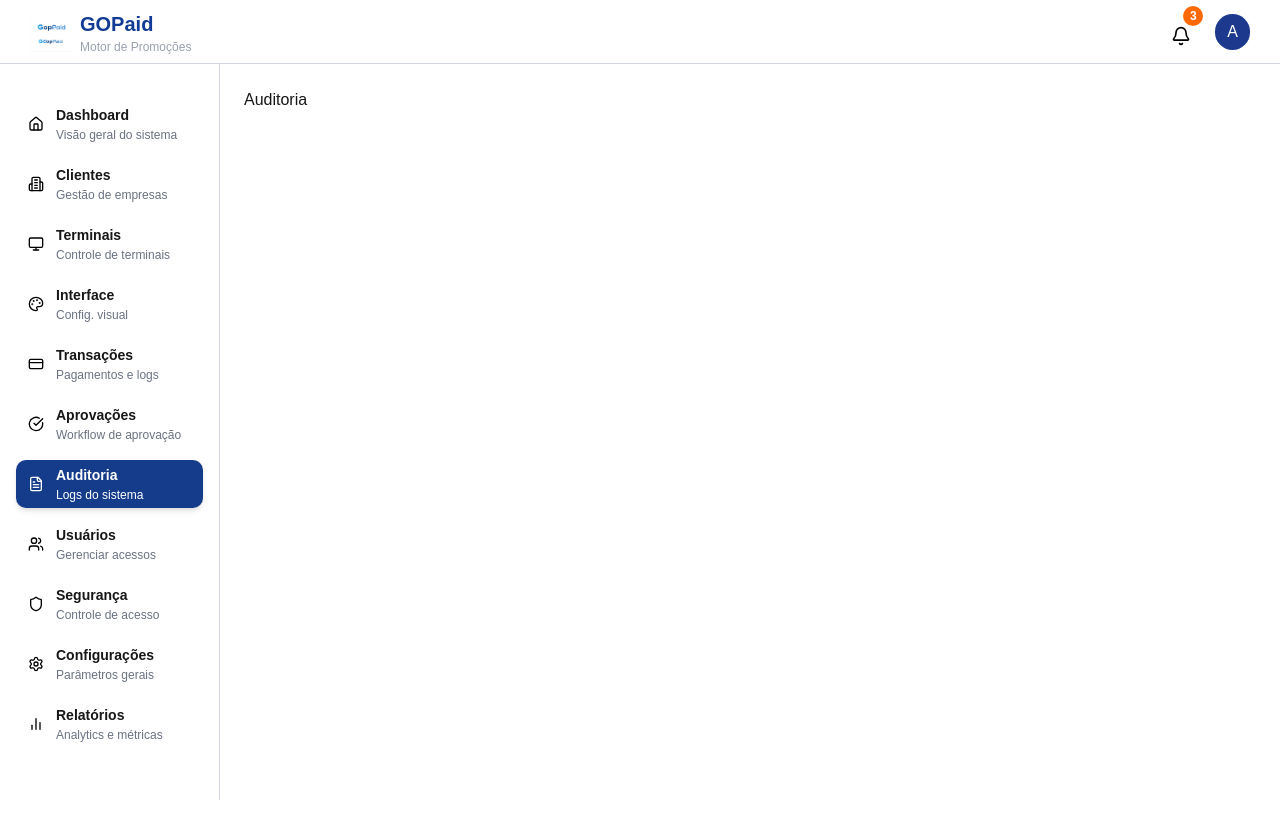
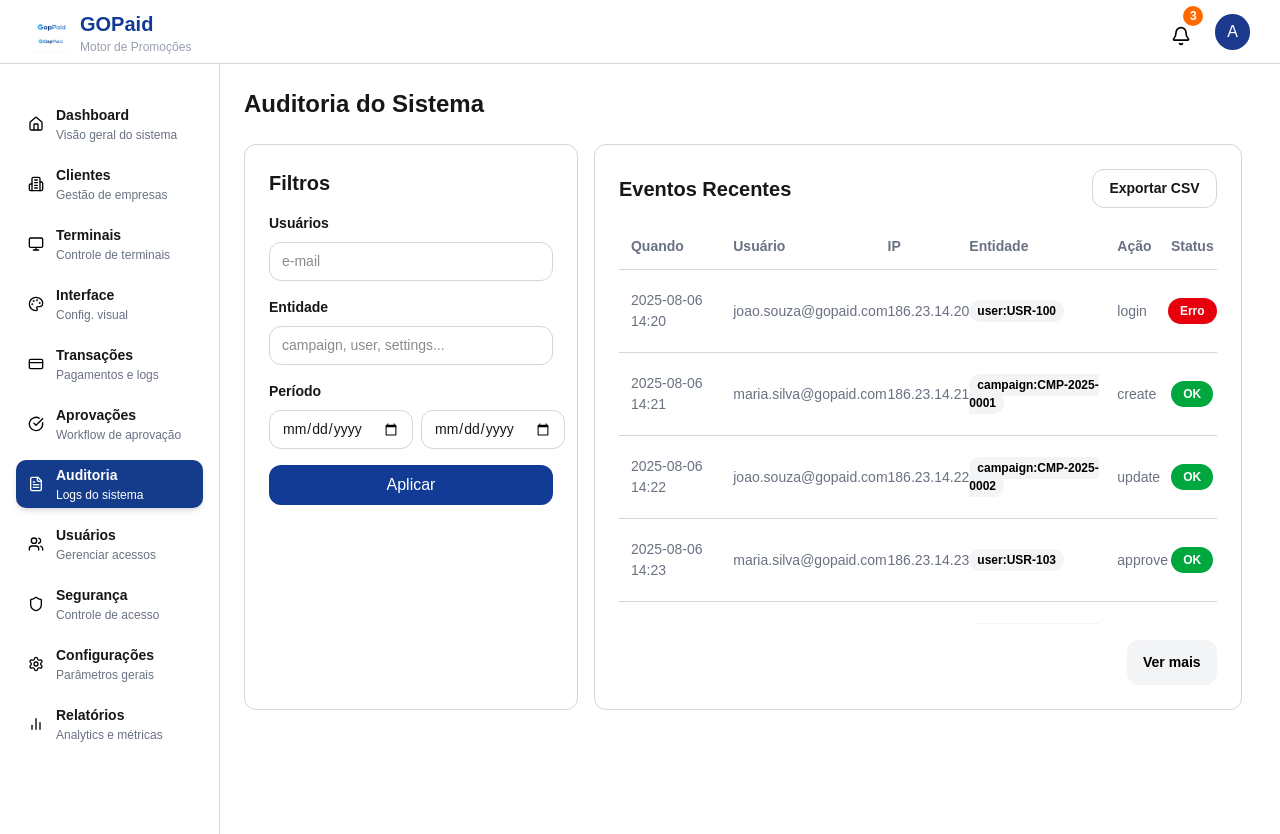
Before and after one commit to JohannPDaniel/Meu-projeto, a Next.js app: page /auditoria in a window 1280 px wide. Before the commit the page ends 800 px from the top, so only its background shows below. Built offline with nearby package versions, Linux system fonts and the light colour scheme.

Commit message:
fazendo a pagina de auditoria

```diff
--- a/src/app/auditoria/page.tsx
+++ b/src/app/auditoria/page.tsx
@@ -1,7 +1,144 @@
-import { AppLayout } from "../../components/appLayout";
+import { AppLayout } from '../../components/appLayout';
+import { tableAuditoria } from '../../components/auditoria/tableAuditoria';
 
 export default function auditoria() {
 	return (
-		<AppLayout>Auditoria</AppLayout>
+		<AppLayout>
+			<h1 className='text-2xl font-bold'>Auditoria do Sistema</h1>
+
+			<div className='flex  gap-4'>
+				<form className='w-[33%] flex flex-col gap-4 border border-gray-300 rounded-xl p-6'>
+					<h1 className='text-xl font-bold'>Filtros</h1>
+
+					<label className='flex flex-col gap-2'>
+						<span className='text-[14px] font-bold'>Usuários</span>
+						<input
+							type='email'
+							placeholder='e-mail'
+							className='text-[14px] border border-gray-300 rounded-xl py-2 pl-3 focus:outline-none focus:ring-2 focus:ring-blue-500'
+						/>
+					</label>
+					<label className='flex flex-col gap-2'>
+						<span className='text-[14px] font-bold'>Entidade</span>
+						<input
+							type='text'
+							placeholder='campaign, user, settings...'
+							className='text-[14px] border border-gray-300 rounded-xl py-2 pl-3 focus:outline-none focus:ring-2 focus:ring-blue-500'
+						/>
+					</label>
+					<label className='flex flex-col gap-2'>
+						<span className='text-[14px] font-bold'>Período</span>
+						<div className='flex gap-2'>
+							<input
+								type='date'
+								placeholder='campaign, user, settings...'
+								className='w-full text-[14px] border border-gray-300 rounded-xl py-2 px-3 focus:outline-none focus:ring-2 focus:ring-blue-500'
+							/>
+							<input
+								type='date'
+								placeholder='campaign, user, settings...'
+								className='w-full text-[14px] border border-gray-300 rounded-xl py-2 px-3 focus:outline-none focus:ring-2 focus:ring-blue-500'
+							/>
+						</div>
+					</label>
+
+					<button
+						type='submit'
+						className='w-full py-2 px-3 bg-[#113b94] rounded-xl text-white'>
+						Aplicar
+					</button>
+				</form>
+
+				<div className='w-[64%] flex flex-col gap-4 border border-gray-300 rounded-xl p-6'>
+					<div className='flex items-center justify-between'>
+						<h1 className='text-xl font-bold'>Eventos Recentes</h1>
+
+						<button className='peer text-[14px] px-4 py-2 border border-gray-300 rounded-xl font-bold hover:bg-blue-100 hover:text-blue-900 cursor-pointer hover:shadow-lg'>
+							Exportar CSV
+						</button>
+					</div>
+
+					<div
+						className='max-h-100 overflow-y-auto rounded-xl [scrollbar-width:thin] [scrollbar-color:#d1d5db_transparent]
+    [&::-webkit-scrollbar]:w-2 [&::-webkit-scrollbar]:h-2
+    [&::-webkit-scrollbar-track]:bg-transparent
+    [&::-webkit-scrollbar-thumb]:bg-[#e5e7eb]
+    [&::-webkit-scrollbar-thumb]:rounded-full
+    [&::-webkit-scrollbar-thumb]:border-2 [&::-webkit-scrollbar-thumb]:border-transparent
+    [&::-webkit-scrollbar-thumb]:bg-clip-content
+    hover:[&::-webkit-scrollbar-thumb]:bg-[#cbd5e1]'>
+						<table className='min-w-full'>
+							<thead className='sticky top-0 bg-white z-10'>
+								<tr className='border-gray-300 hover:bg-gray-50'>
+									<th className='text-left text-[14px] text-gray-500 py-3 pl-3'>
+										Quando
+									</th>
+									<th className='text-left text-[14px] text-gray-500 py-3'>
+										Usuário
+									</th>
+									<th className='text-left text-[14px] text-gray-500 py-3'>
+										IP
+									</th>
+									<th className='text-left text-[14px] text-gray-500 py-3'>
+										Entidade
+									</th>
+									<th className='text-left text-[14px] text-gray-500 py-3'>
+										Ação
+									</th>
+									<th className='text-center text-[14px] text-gray-500 py-3'>
+										Status
+									</th>
+								</tr>
+							</thead>
+
+							<tbody>
+								{tableAuditoria.map((ta, index) => (
+									<tr
+										key={index}
+										className='border-t border-gray-300 hover:bg-gray-50'>
+										<td className='text-left text-[14px] text-gray-500 py-5 pl-3'>
+											{ta.quando}
+										</td>
+										<td className='text-left text-[14px] text-gray-500 py-5'>
+											{ta.usuario}
+										</td>
+										<td className='text-left text-[14px] text-gray-500 py-5'>
+											{ta.ip}
+										</td>
+										<td className='text-left text-[12px] text-black font-bold py-5'>
+											<span className='bg-gray-100 rounded-2xl px-2 py-1'>
+												{ta.entidade}
+											</span>
+										</td>
+										<td className='text-left text-[14px] text-gray-500 py-5'>
+											{ta.acao}
+										</td>
+										<td className='text-center py-3'>
+											<span
+												className={`inline-flex items-center px-3 py-1 rounded-2xl text-[12px] font-bold
+											${
+												ta.status === 'OK'
+													? 'bg-green-600 text-white'
+													: ta.status === 'Erro'
+													? 'bg-red-600 text-white'
+													: 'bg-gray-300 text-gray-800'
+											}`}>
+												{ta.status}
+											</span>
+										</td>
+									</tr>
+								))}
+							</tbody>
+						</table>
+					</div>
+
+					<div className='flex justify-end'>
+						<button className='bg-gray-100 text-black font-bold text-[14px] px-4 py-3 rounded-xl hover:shadow-lg cursor-pointer'>
+							Ver mais
+						</button>
+					</div>
+				</div>
+			</div>
+		</AppLayout>
 	);
 }
--- /dev/null
+++ b/src/components/auditoria/tableAuditoria.tsx
@@ -0,0 +1,98 @@
+export const tableAuditoria = [
+	{
+		quando: '2025-08-06 14:20',
+		usuario: 'joao.souza@gopaid.com',
+		ip: '186.23.14.20',
+		entidade: 'user:USR-100',
+		acao: 'login',
+		status: 'Erro',
+	},
+	{
+		quando: '2025-08-06 14:21',
+		usuario: 'maria.silva@gopaid.com',
+		ip: '186.23.14.21',
+		entidade: 'campaign:CMP-2025-0001',
+		acao: 'create',
+		status: 'OK',
+	},
+	{
+		quando: '2025-08-06 14:22',
+		usuario: 'joao.souza@gopaid.com',
+		ip: '186.23.14.22',
+		entidade: 'campaign:CMP-2025-0002',
+		acao: 'update',
+		status: 'OK',
+	},
+	{
+		quando: '2025-08-06 14:23',
+		usuario: 'maria.silva@gopaid.com',
+		ip: '186.23.14.23',
+		entidade: 'user:USR-103',
+		acao: 'approve',
+		status: 'OK',
+	},
+	{
+		quando: '2025-08-06 14:24',
+		usuario: 'joao.souza@gopaid.com',
+		ip: '186.23.14.24',
+		entidade: 'campaign:CMP-2025-0004',
+		acao: 'reject',
+		status: 'OK',
+	},
+	{
+		quando: '2025-08-06 14:25',
+		usuario: 'maria.silva@gopaid.com',
+		ip: '186.23.14.25',
+		entidade: 'campaign:CMP-2025-0000',
+		acao: 'logout',
+		status: 'Erro',
+	},
+	{
+		quando: '2025-08-06 14:26',
+		usuario: 'joao.souza@gopaid.com',
+		ip: '186.23.14.26',
+		entidade: 'user:USR-106',
+		acao: 'login',
+		status: 'OK',
+	},
+	{
+		quando: '2025-08-06 14:27',
+		usuario: 'maria.silva@gopaid.com',
+		ip: '186.23.14.27',
+		entidade: 'campaign:CMP-2025-0002',
+		acao: 'create',
+		status: 'OK',
+	},
+	{
+		quando: '2025-08-06 14:28',
+		usuario: 'joao.souza@gopaid.com',
+		ip: '186.23.14.28',
+		entidade: 'campaign:CMP-2025-0003',
+		acao: 'update',
+		status: 'OK',
+	},
+	{
+		quando: '2025-08-06 14:29',
+		usuario: 'maria.silva@gopaid.com',
+		ip: '186.23.14.29',
+		entidade: 'user:USR-109',
+		acao: 'approve',
+		status: 'OK',
+	},
+	{
+		quando: '2025-08-06 14:210',
+		usuario: 'joao.souza@gopaid.com',
+		ip: '186.23.14.30',
+		entidade: 'campaign:CMP-2025-0000',
+		acao: 'reject',
+		status: 'Erro',
+	},
+	{
+		quando: '2025-08-06 14:211',
+		usuario: 'maria.silva@gopaid.com',
+		ip: '186.23.14.31',
+		entidade: 'campaign:CMP-2025-0001',
+		acao: 'logout',
+		status: 'OK',
+	},
+];
```
